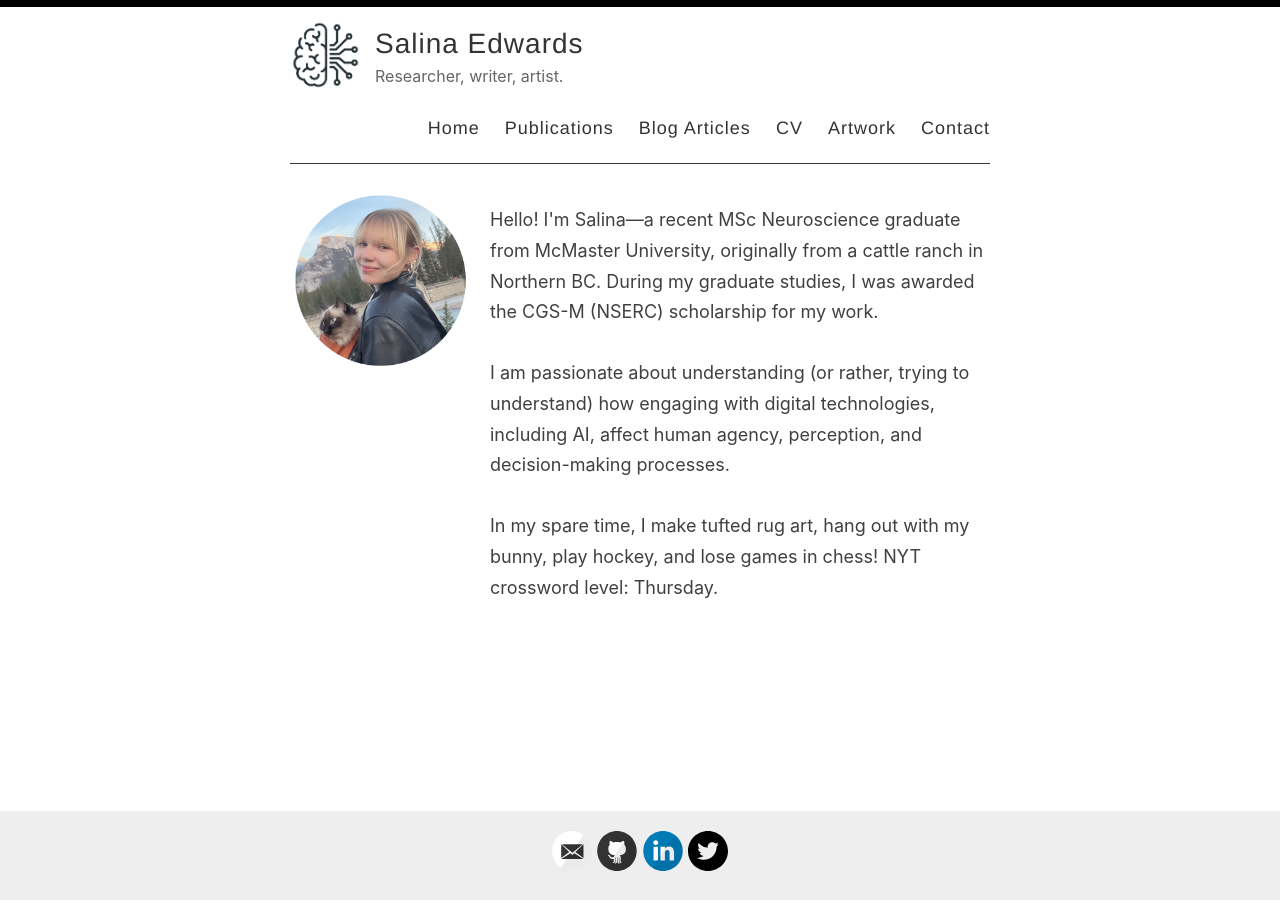
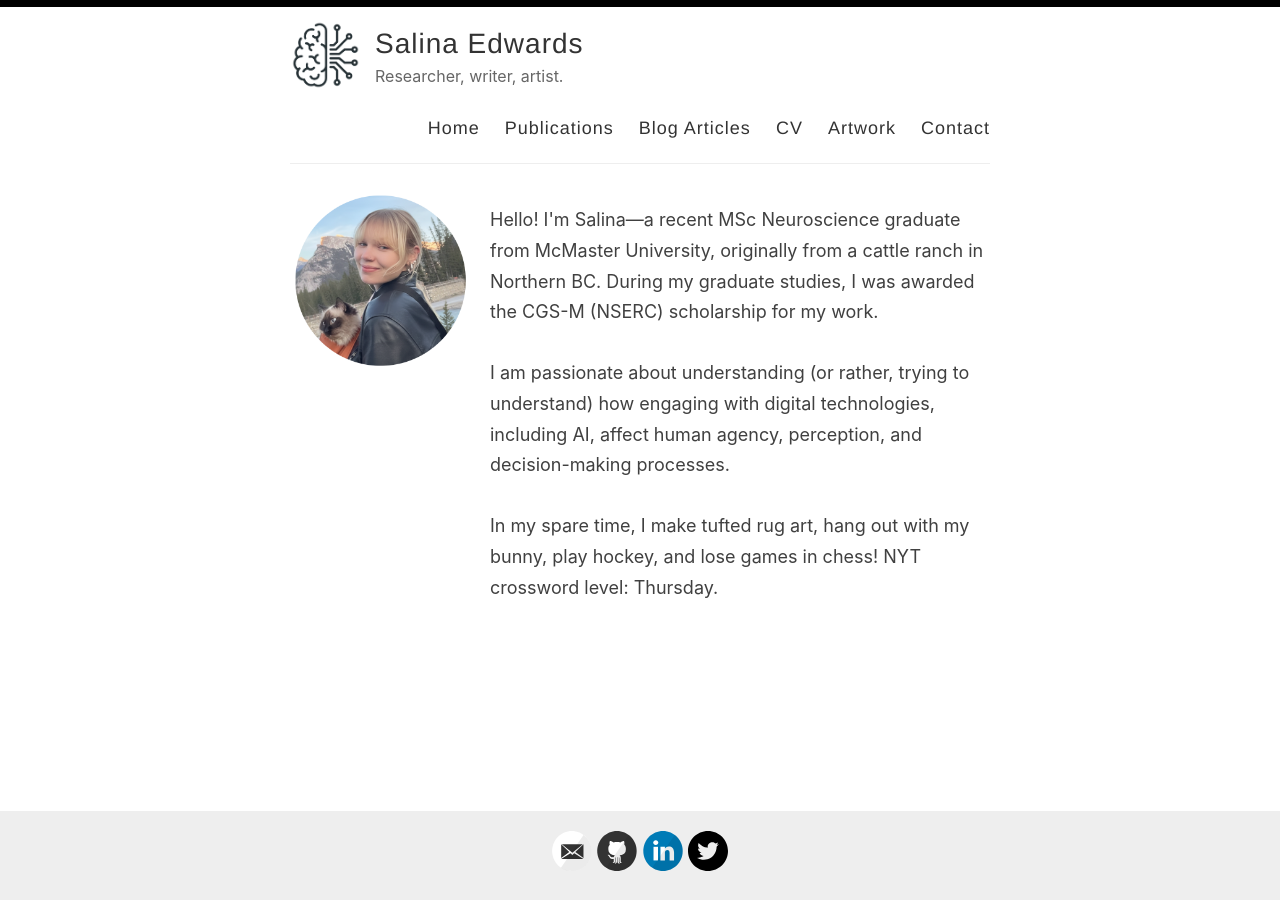
Before and after one commit to salinaedwards/salinaedwards.github.io, a Jekyll site: the page built from index.html, in a window 1280 px wide. Built offline with Jekyll 4.4.1, drawn with Linux system fonts in a browser that asks for light colours; the list of posts is cut into pages by our own code.

Commit message:
Update style.scss

```diff
--- a/assets/style.scss
+++ b/assets/style.scss
@@ -270,7 +270,7 @@ p > img {
 
 .masthead {
   padding: 20px 0;
-  border-bottom: 1px solid $darkGray;
+  border-bottom: 1px solid $lightGray;
 
   @include mobile {
     text-align: center;
```
